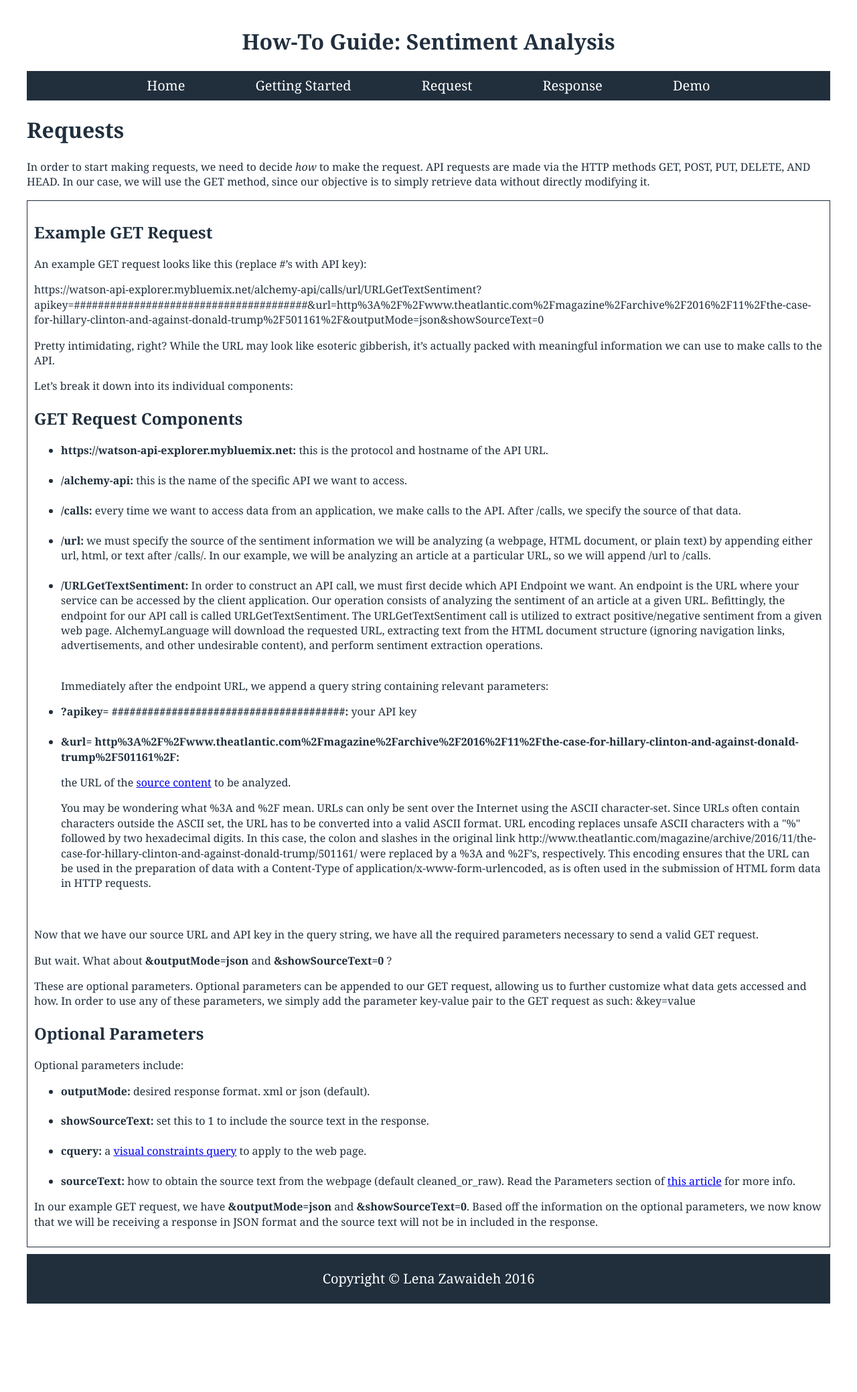
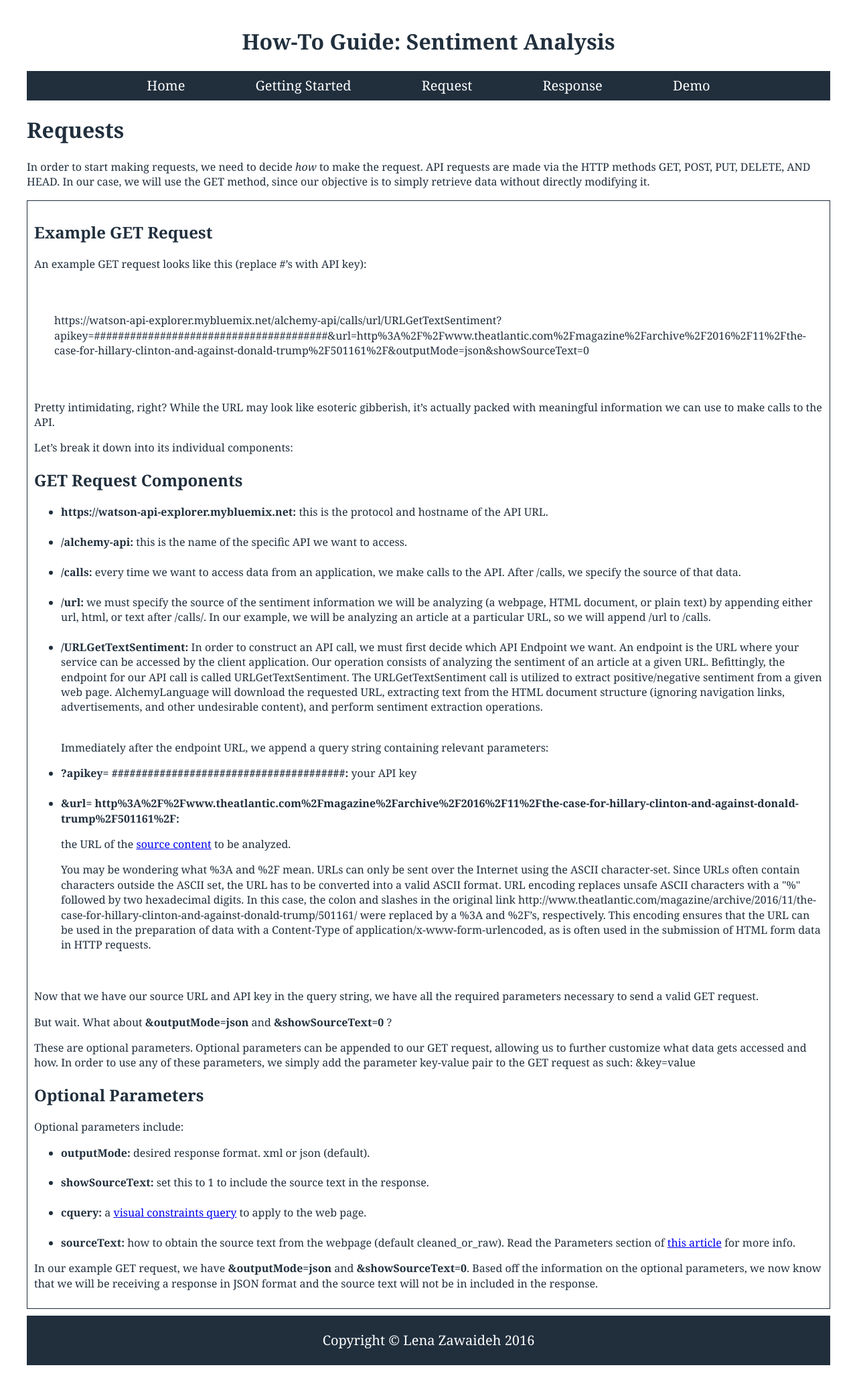
Before and after one commit to lenaz/How-To-Guide, a Jekyll site: the page built from request.html, in a window 1280 px wide. Shown: the whole page at 67% size. Built offline with Jekyll 4.4.1, drawn with Linux system fonts in a browser that asks for light colours; Markdown is read by kramdown in place of the engine named in the settings; before the commit the page ends 1986 px from its top, so only the background shows below that.

Commit message:
Update request.html

```diff
--- a/request.html
+++ b/request.html
@@ -12,7 +12,7 @@ layout: default
 
 <p>An example GET request looks like this (replace #’s with API key):</p>
 
-  <div>
+  <div class="url-div">
 
 <p>https://watson-api-explorer.mybluemix.net/alchemy-api/calls/url/URLGetTextSentiment?apikey=#######################################&amp;url=http%3A%2F%2Fwww.theatlantic.com%2Fmagazine%2Farchive%2F2016%2F11%2Fthe-case-for-hillary-clinton-and-against-donald-trump%2F501161%2F&amp;outputMode=json&amp;showSourceText=0</p>
 
```
